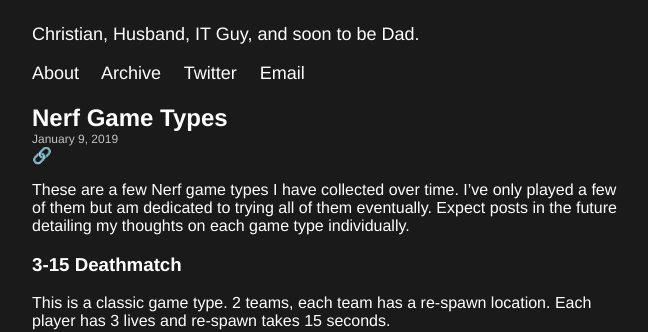
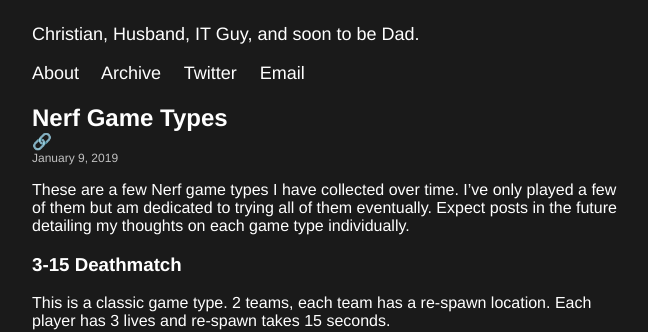
Before and after one commit to Arthurdd1994/Arthurdd1994.github.io, a Jekyll site: the page built from index.md, in a window 1280 px wide and 1400 px high. Shown: the part 194-526 px from the top of the window, without its empty margins (314-962 px from the left). Built offline with Jekyll 4.4.1, drawn with Linux system fonts in a browser that asks for light colours.

Commit message:
Update index.md

```diff
--- a/index.md
+++ b/index.md
@@ -8,11 +8,11 @@ layout: default
 {% for post in site.posts %}
   <article class="post">
     <h2><a href="{{ post.url }}">{{ post.title }}</a></h2>
+    <div class="permaLink">
+      <a href="{{ post.url }}">🔗</a>
+    </div>
     <div class="postDate">
       {{ post.date | date: "%B %-d, %Y" }}
-    </div>
-    <div class="permaLink">
-      <a href="{{ post.url }}">🔗</a>
     </div>
     {{ post.content }}
   </article>
```
